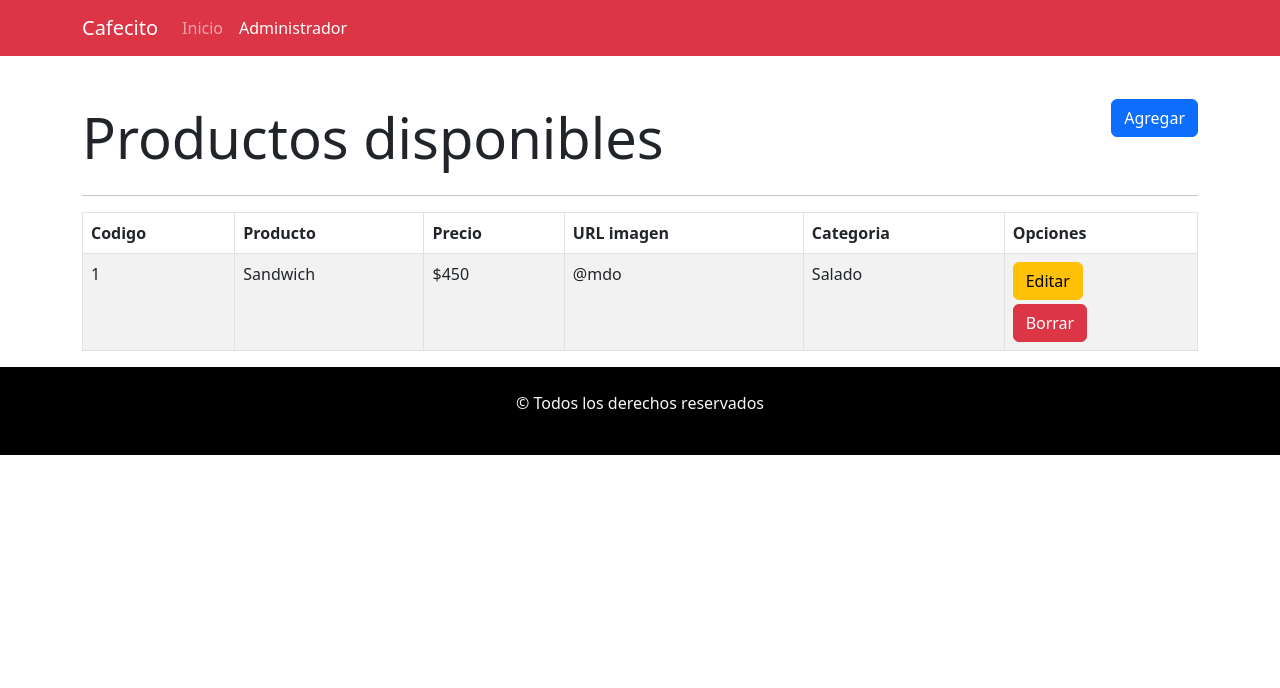
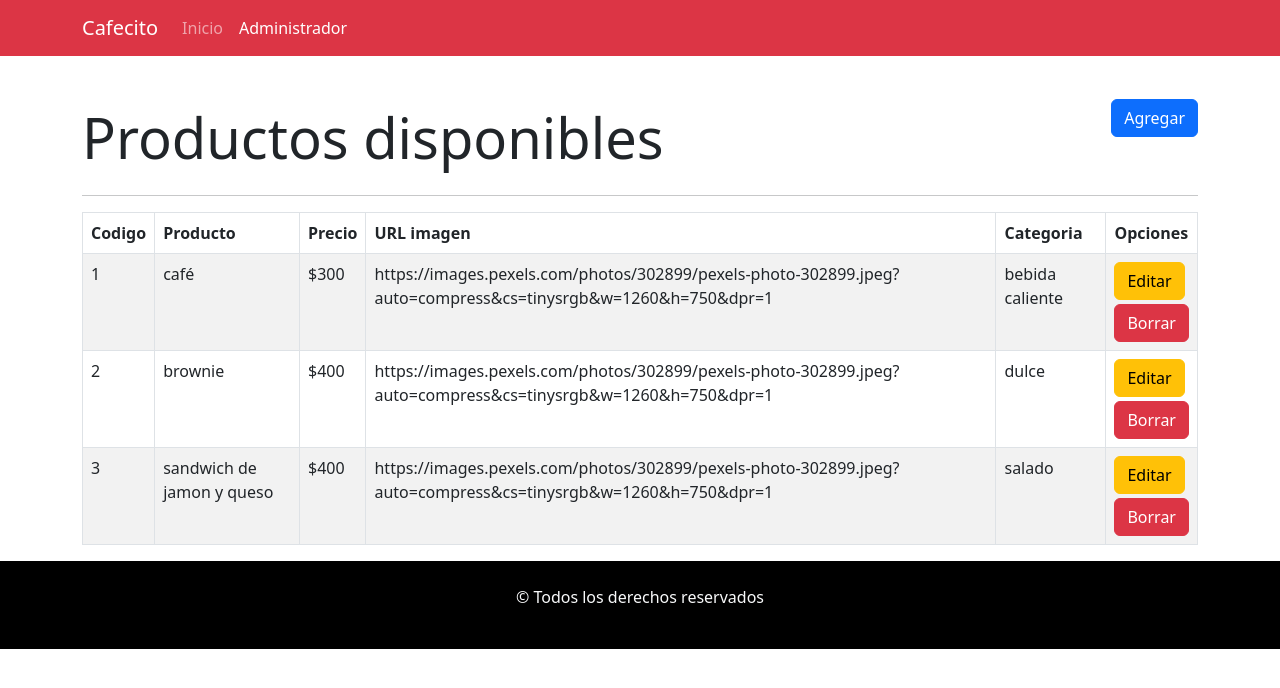
Before and after one commit to Vicopalacio/cafecito, a React (Create React App) app: page /administrar in a window 1280 px wide. Shown: the top 688 px of the page. Built offline with nearby package versions, Linux system fonts and the light colour scheme; data requests are answered from the project's data file.

Commit message:
obtenemos la consulta de los productos de la api y los motramos en la tabla

```diff
--- /dev/null
+++ b/src/components/helpers/queries.js
@@ -0,0 +1,15 @@
+const URL = process.env.REACT_APP_API_CAFECITO;
+
+export const consultarApi = async()=>{
+    //peticion get para obtener todos los productos
+    try{
+        // console.log(URL)
+        const respuesta = await fetch(URL)
+        const listaProductos = await respuesta.json()
+        console.log(listaProductos);
+        return listaProductos;
+    }catch(error){
+        console.log(error)
+        return false;
+    }
+}
--- a/src/components/views/Administrador.jsx
+++ b/src/components/views/Administrador.jsx
@@ -1,8 +1,20 @@
 import { Container, Table } from "react-bootstrap";
 import ItemProd from "./producto/ItemProd";
 import {Link} from 'react-router-dom';
+import { useEffect, useState } from "react";
+import { consultarApi } from "../helpers/queries";
+
 
 const Administrador = () => {
+  const [productos, setProductos] = useState([]);
+
+  useEffect(() => {
+    consultarApi().then((laRespuesta)=>{
+      setProductos(laRespuesta)
+    })
+  }, [])
+
+
     return (
         <>
         <Container>
@@ -23,7 +35,9 @@ const Administrador = () => {
       </tr>
       </thead>
       <tbody>
-        <ItemProd></ItemProd>
+        {
+          productos.map((producto)=> <ItemProd key={producto.id} producto={producto}></ItemProd>)
+        }
       </tbody>
     </Table>
         </Container>
--- a/src/components/views/producto/ItemProd.jsx
+++ b/src/components/views/producto/ItemProd.jsx
@@ -1,14 +1,14 @@
 import {Link} from 'react-router-dom';
 
-const ItemProd = () => {
+const ItemProd = ({producto}) => {
     return (
         <>
         <tr>
-          <td>1</td>
-          <td>Sandwich</td>
-          <td>$450</td>
-          <td>@mdo</td>
-          <td>Salado</td>
+          <td>{producto.id}</td>
+          <td>{producto.nombreProducto}</td>
+          <td>${producto.precio}</td>
+          <td>{producto.imagen}</td>
+          <td>{producto.categoria}</td>
           <td> <Link className='btn btn-warning' to='/administrar/editarprod'>Editar</Link> <br />
           <Link className='btn btn-danger mt-1'>Borrar</Link></td>
         </tr>
```
Also changed, not shown: 1 other file (tests, documents, lock files or other folders).
